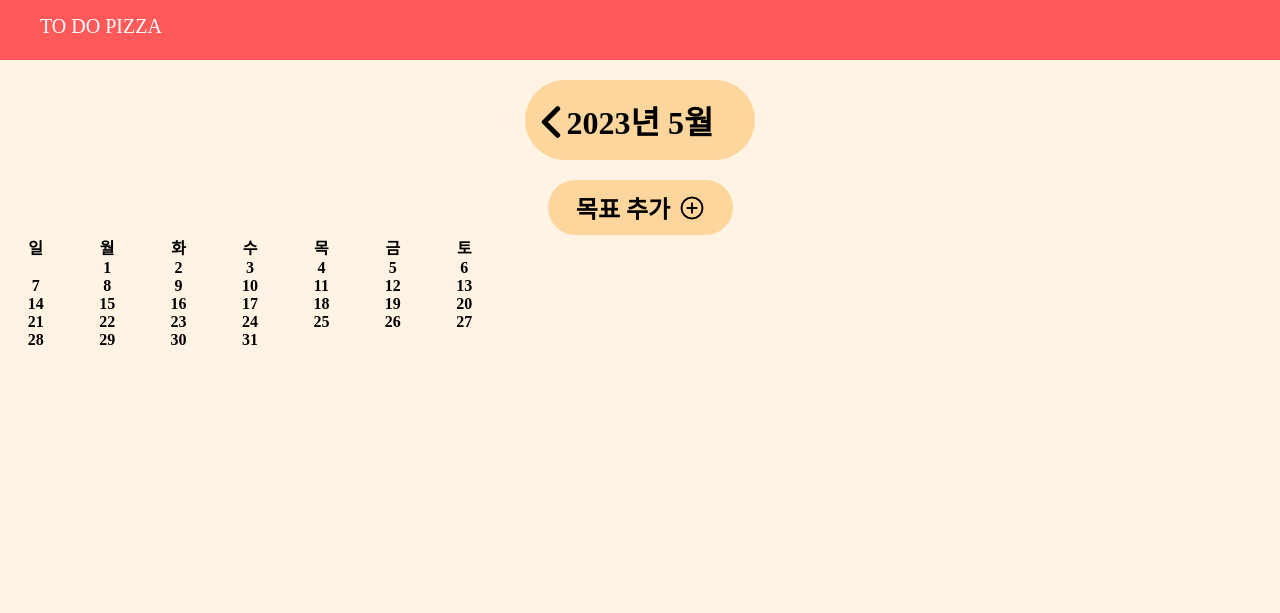
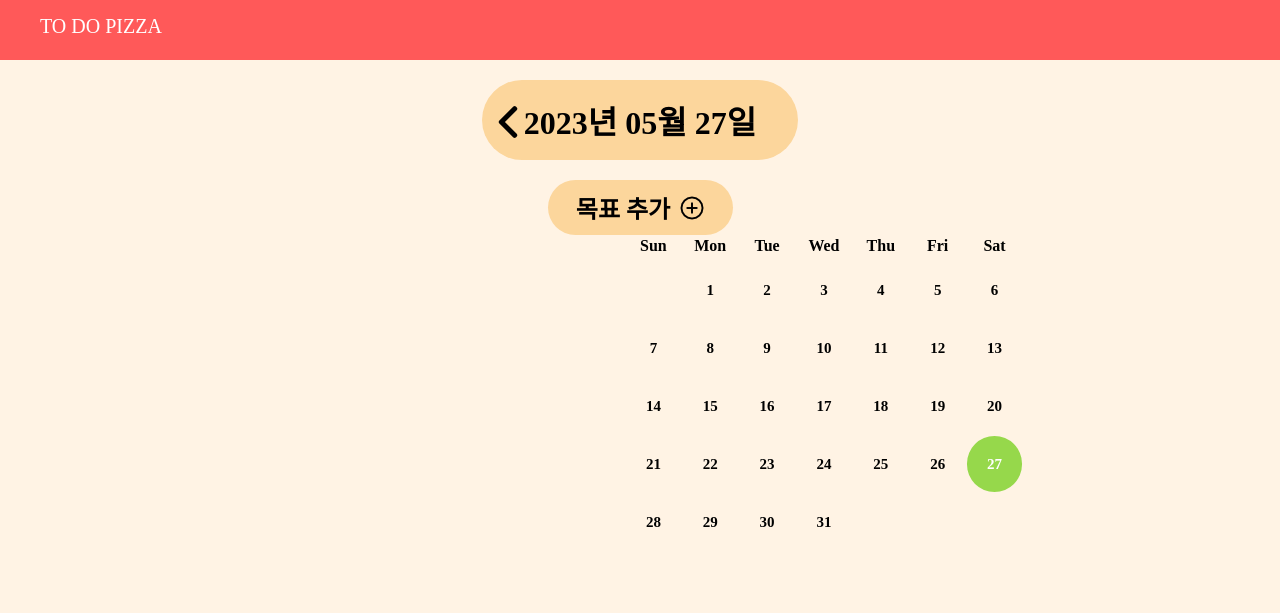
Before and after one commit to ch0515/ToDoPizza, a plain HTML site: page index.html in a window 1280 px wide. Drawn offline with Linux system fonts and the light colour scheme.

Commit message:
캘린더 구현 + 1. 목표 추가와 캘린더 위치 맞추기 2. 피자 이미지 합성

```diff
--- a/css/index.css
+++ b/css/index.css
@@ -89,38 +89,47 @@ main{/*한 줄씩 사용*/
     border: 0;
     margin-left: 10px;
 }
-.flex-container{
-  display: flex;
-  justify-content: center;
-  column-gap: 40px;
-  max-width: 800px;
-  align-items: center;
-}
-#prev_btn,
-#next_btn{
-  border: 2px solid #eee;
-  border-radius: 8px;
-  padding: 8px;
-  cursor: pointer;
-}
-#calendar{
-  max-width: 500px;
-  font-size: var(--h2-font-size);
-}
-.grid-container,
-.date-grid-container{
-  display: grid;
-  grid-template-columns: repeat(7, 1fr);
-  font-weight: bold;
-}
-.grid-item{
-  display: flex;
-  justify-content: center;
-  align-items: center;
-  cursor: default;
-}
-.data-grid-container, .grid-item:hover{
-  border-radius: 20px;
-  background-color: greenyellow;
-  cursor: pointer;
-}
+
+  /* ======== Calendar ======== */
+  .my-calendar {
+    float: right;
+    margin-right: 20%;
+    width: 400px;
+    text-align: center;
+    font-weight: 800;
+    cursor: default;
+  }
+  .my-calendar .calendar-box {
+    width: 100%;
+  }
+
+  /*캘린더 크기*/
+  .cal-table {
+    width: 100%;
+  }
+  /*달력 요일*/
+  .cal-table th {
+    width: 14.2857%;
+    padding-bottom: 5px;
+    font-size: 16px;
+    font-weight: 900; /*굵기*/
+  }
+  /*달력 일*/
+  .cal-table td {
+    padding: 3px 0;
+    height: 50px;
+    font-size: 15px;
+    vertical-align: middle;
+  }
+
+  /* 일이 클릭되었을 때 색*/
+  .cal-table td.today {
+    background: #96d84b;
+    border-radius: 30px 30px 30px 30px;
+    color: #fff;
+  }
+  .cal-table td.day-active {
+    background: #5fbff7;
+    border-radius: 30px 30px 30px 30px;
+    color: #fff;
+  }
--- a/index.html
+++ b/index.html
@@ -24,34 +24,42 @@ https://im-developer.tistory.com/115-->
       <div class="date">
         <input type="button" class="left_btn" id="left_btn">
         <div class="flex-container"> <!-- 날짜 -->
-          <h1><span id="year"></span>년 <span id="month"></span>월</h1>
+          <h1><span id="year" class="year"></span>년 <span id="month" class="month"></span>월 <span id="day" class="day"></span>일</h1>
         </div>
         <input type="button" class="right_btn" id="right_btn">
       </div>
     </div>
+    <div class="main2">
     <div class="list" id="list">
       <div class="target" id="target">
         <p class="targetText">목표 추가</p>
         <input type="button" class="add_btn" id="add_btn">
       </div>
     </div>
-    <div class="calendar">
-      <div id="calendar">
-          <div class="grid-container days-of-the-week">
-              <div class="grid-item">일</div>
-              <div class="grid-item">월</div>
-              <div class="grid-item">화</div>
-              <div class="grid-item">수</div>
-              <div class="grid-item">목</div>
-              <div class="grid-item">금</div>
-              <div class="grid-item">토</div>
-          </div>
-          <div class="date-grid-container"></div>
+    <!--캘린더 시작-->
+    <div class="container">
+      <div class="my-calendar clearfix">
+        <div class="calendar-box">
+          <table class="cal-table">
+            <thead>
+              <tr>
+                <th>Sun</th>
+                <th>Mon</th>
+                <th>Tue</th>
+                <th>Wed</th>
+                <th>Thu</th>
+                <th>Fri</th>
+                <th>Sat</th>
+              </tr>
+            </thead>
+            <tbody class="cal-body"></tbody> <!--달력 일 구현-->
+          </table>
+        </div>
       </div>
+    </div>
+    <div class="pizza" id="pizza">
+    </div>
   </div>
-    <div class="pizza" id="pizza">
-
-    </div>
   </main>
   <script src="./js/index.js"></script>
   <script src="./js/calendar.js"></script>
--- a/js/calendar.js
+++ b/js/calendar.js
@@ -1,84 +1,134 @@
-const setCalendar = (year,month) => {
-  // 오늘 년, 오늘 월, 1 날짜 객체 구하자
-  let firstDate = new Date(year, month-1, 1);
-  // 그 객체 요일 구하자
-  let firstDay = firstDate.getDay();
-  console.log(`${year}-${month} ${firstDay}요일`);
-  //html 제어하자
+// ================================
+// START YOUR APP HERE
+// ================================
+const init = {
+  monList: ['01', '02', '03', '04', '05', '06', '07', '08', '09', '10', '11', '12'],
+  dayList: ['Sunday', 'Monday', 'Tuesday', 'Wednesday', 'Thursday', 'Friday', 'Saturday'],
+  today: new Date(),
+  monForChange: new Date().getMonth(),
+  activeDate: new Date(),
+  getFirstDay: (yy, mm) => new Date(yy, mm, 1), //달의 첫번째 요일
+  getLastDay: (yy, mm) => new Date(yy, mm + 1, 0), //달의 마지막 요일
+  nextMonth: function () {
+    let d = new Date();
+    d.setDate(1);
+    d.setMonth(++this.monForChange);
+    this.activeDate = d;
+    return d;
+  }, //다음 딜
+  prevMonth: function () {
+    let d = new Date();
+    d.setDate(1);
+    d.setMonth(--this.monForChange);
+    this.activeDate = d;
+    return d;
+  }, //전 달
+  addZero: (num) => (num < 10) ? '0' + num : num,
+  activeDTag: null,
+  getIndex: function (node) {
+    let index = 0;
+    while (node = node.previousElementSibling) {
+      index++;
+    }
+    return index;
+  }
+};
 
-  // 오늘 년, 오늘 월 + , 0 날짜 객체 구하자
-  let lastDate = new Date(year, month, 0).getDate();
-  console.log(`${lastDate}일`); //30일
+const $calBody = document.querySelector('.cal-body');
+const $btnNext = document.querySelector('.right_btn');
+const $btnPrev = document.querySelector('.left_btn');
 
-  //제목 표시하자
-  //HTML id -> js 변수
-  const yearSpan = document.getElementById("year");
-  const monthSpan = document.getElementById("month");
-  //js.innerHTML 설정하자
-  yearSpan.innerHTML = year;
-  monthSpan.innerHTML = month;
+/*
+@param {number} date
+@param {number} dayIn
+*/
+function loadDate (date, dayIn) {
+  document.querySelector('.day').textContent = date;
+}
 
-  //1~lastDate까지 반복하자
-  const dateGridContainerDiv = document.getElementsByClassName("date-grid-container")[0];
-  dateGridContainerDiv.innerHTML = ''; //초기화
+/*
+@param {date} fullDate
+*/
+//달력을 동적으로 구현하는 코드
+function loadYYMM (fullDate) {
+  let yy = fullDate.getFullYear();
+  let mm = fullDate.getMonth();
+  let firstDay = init.getFirstDay(yy, mm);
+  let lastDay = init.getLastDay(yy, mm);
+  let markToday;  // for marking today date
 
-  for (let i = 1; i <= lastDate; i++){
- //<div class="grid-item">$</div>
- //새로운 element 만들자
- let newElem = document.createElement("div");
- //그 element class="grid-item"
- newElem.classList.add("grid-item");
- //그 element 텍스트 = i
- newElem.innerHTML = i;
- //.date-grid-container에 자식으로 붙이자ㅏ
- dateGridContainerDiv.appendChild(newElem);
+  if (mm === init.today.getMonth() && yy === init.today.getFullYear()) {
+    markToday = init.today.getDate();
   }
 
-  //1일 : grid-column-start: 요일 + 1;
-  let firstDateDiv = dateGridContainerDiv.getElementsByClassName("grid-item")[0];
-  firstDateDiv.style.gridColumnStart = firstDay + 1;
+  document.querySelector('.month').textContent = init.monList[mm];
+  document.querySelector('.year').textContent = yy;
 
-  //event
-  for( let gridItem of gridItems){
-      gridItem.onmouseover = handler;
-      //gridItem.addEventListener("mouseover",handler);
+  let trtd = '';
+  let startCount;
+  let countDay = 0;
+  for (let i = 0; i < 6; i++) {
+    trtd += '<tr>';
+    for (let j = 0; j < 7; j++) {
+      if (i === 0 && !startCount && j === firstDay.getDay()) {
+        startCount = 1;
+      }
+      if (!startCount) {
+        trtd += '<td>'
+      } else {
+        let fullDate = yy + '.' + init.addZero(mm + 1) + '.' + init.addZero(countDay + 1);
+        trtd += '<td class="day';
+        trtd += (markToday && markToday === countDay + 1) ? ' today" ' : '"';
+        trtd += ` data-date="${countDay + 1}" data-fdate="${fullDate}">`;
+      }
+      trtd += (startCount) ? ++countDay : '';
+      if (countDay === lastDay.getDate()) {
+        startCount = 0;
+      }
+      trtd += '</td>';
+    }
+    trtd += '</tr>';
   }
-}
-//prevMonth 함수
-const prevMonth = () => {
-  //이전 월 구하자
-  month--;
-  if(month==0){
-      year--;
-      month = 12;
-  }
-  //setCalendar(년, 구한 월);
-  setCalendar(year, month);
+  $calBody.innerHTML = trtd;
 }
 
-//nextMonth 함수
-const nextMonth = () => {
-  //다음 월 구하자
-  month++;
-  if(month>12){
-      year++;
-      month = 1;
-  }
-  //setCalendar(년, 구한 월);
-  setCalendar(year, month);
+/*
+ @param {string} val
+ */
+function createNewList (val) {
+  let id = new Date().getTime() + '';
+  let yy = init.activeDate.getFullYear();
+  let mm = init.activeDate.getMonth() + 1;
+  let dd = init.activeDate.getDate();
+  const $target = $calBody.querySelector(`.day[data-date="${dd}"]`);
+
+  let date = yy + '.' + init.addZero(mm) + '.' + init.addZero(dd);
+
+  let eventData = {};
+  eventData['date'] = date;
+  eventData['memo'] = val;
+  eventData['complete'] = false;
+  eventData['id'] = id;
+  init.event.push(eventData);
+  $todoList.appendChild(createLi(id, val, date));
 }
 
-//prev버튼 누르면 prevMonth 함수 실행하자
-left_btn.onclick = prevMonth; // 괄호 쓰면 함수 실행한 결과를 넣는거임
-//next버튼 누르면 nextMonth 함수 실행하자
-right_btn.onclick = nextMonth;
+loadYYMM(init.today);
+loadDate(init.today.getDate(), init.today.getDay());
 
-// 오늘 구하자
-let today = new Date();
-// 오늘 년 구하자
-let year = today.getFullYear();
-// 오늘 월 구하자
-let month = today.getMonth(); //0~11
-month++;
+$btnNext.addEventListener('click', () => loadYYMM(init.nextMonth()));
+$btnPrev.addEventListener('click', () => loadYYMM(init.prevMonth()));
 
-setCalendar(year,month);
+//달력에 일을 화면에 구현해주는 코드
+$calBody.addEventListener('click', (e) => {
+  if (e.target.classList.contains('day')) {
+    if (init.activeDTag) {
+      init.activeDTag.classList.remove('day-active');
+    }
+    let day = Number(e.target.textContent);
+    loadDate(day, e.target.cellIndex);
+    e.target.classList.add('day-active');
+    init.activeDTag = e.target;
+    init.activeDate.setDate(day);
+  }
+});
```
